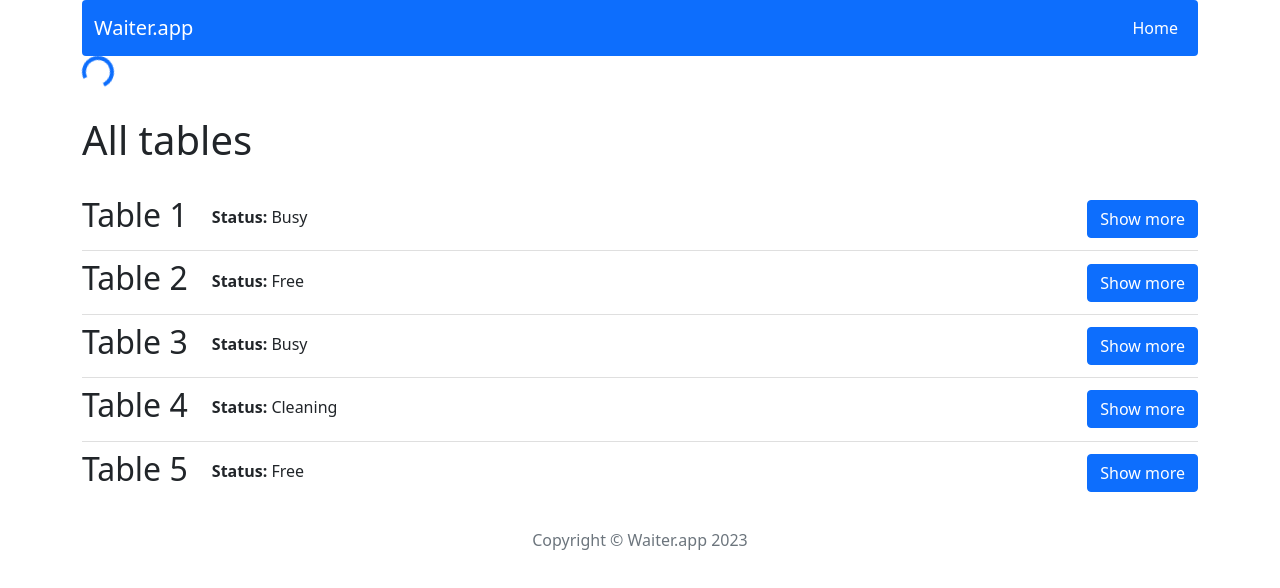
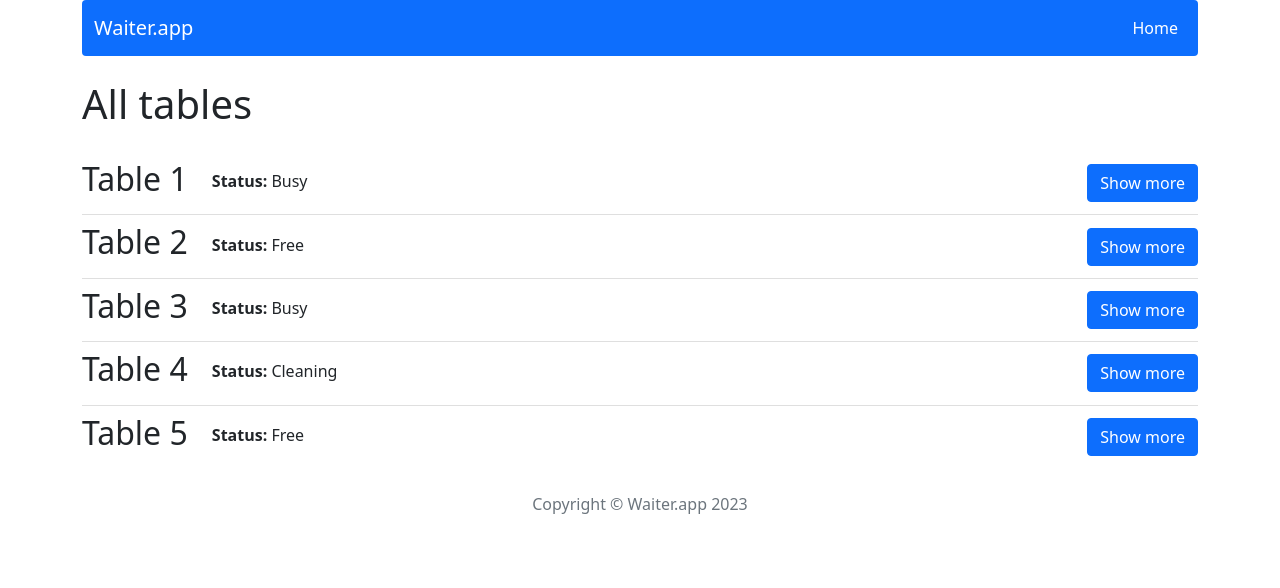
Before and after one commit to martingx89/waiter-app, a React (Create React App) app: page / in a window 1280 px wide. Shown: the top 588 px of the page. Built offline with nearby package versions, Linux system fonts and the light colour scheme; data requests are answered from the project's data file.

Commit message:
Add spinner to home

```diff
--- a/src/components/features/Spinner.js
+++ b/src/components/features/Spinner.js
@@ -1,9 +1,9 @@
 import Spinner from 'react-bootstrap/Spinner';
 
-const Loading = () => {
+const Loading = (props) => {
   return (
-    <Spinner animation='border' role='status' variant='primary'>
-      <span className='visually-hidden'>Spinner...</span>
+    <Spinner animation='border' role='status' variant='primary' className='text-center my-4'>
+      <span className='visually-hidden'>{props.children}</span>
     </Spinner>
   );
 };
--- a/src/components/pages/Home.js
+++ b/src/components/pages/Home.js
@@ -6,9 +6,14 @@ import Loading from '../features/Spinner';
 
 const Home = () => {
   const tables = useSelector(getAllTables);
+
+  console.log(tables);
+
+  if (!tables) {
+    return <Loading></Loading>;
+  }
   return (
     <div>
-      <Loading></Loading>
       <h1 className='my-4'>All tables</h1>
       <ListGroup variant='flush'>
         {tables.map((table) => (
```
